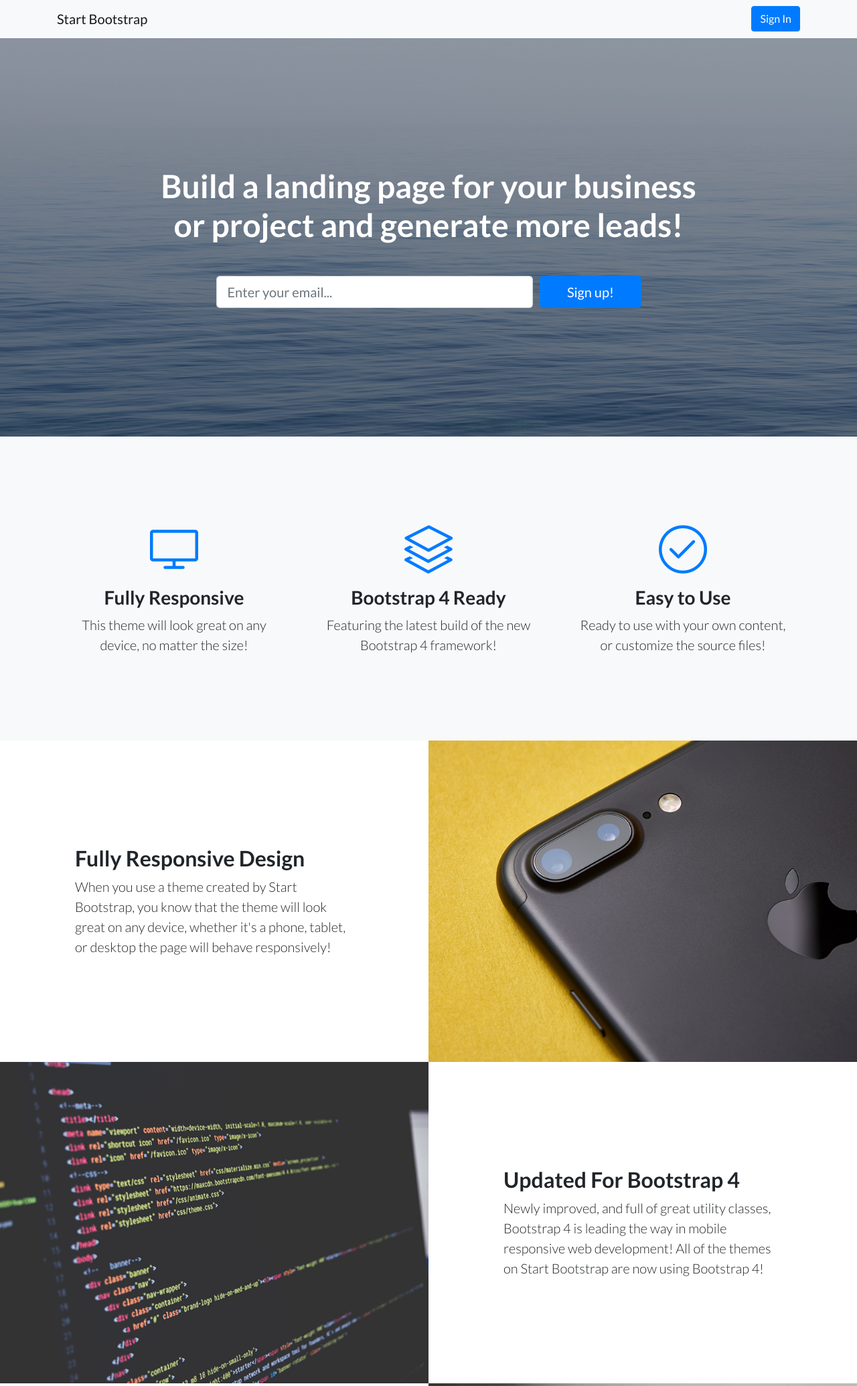
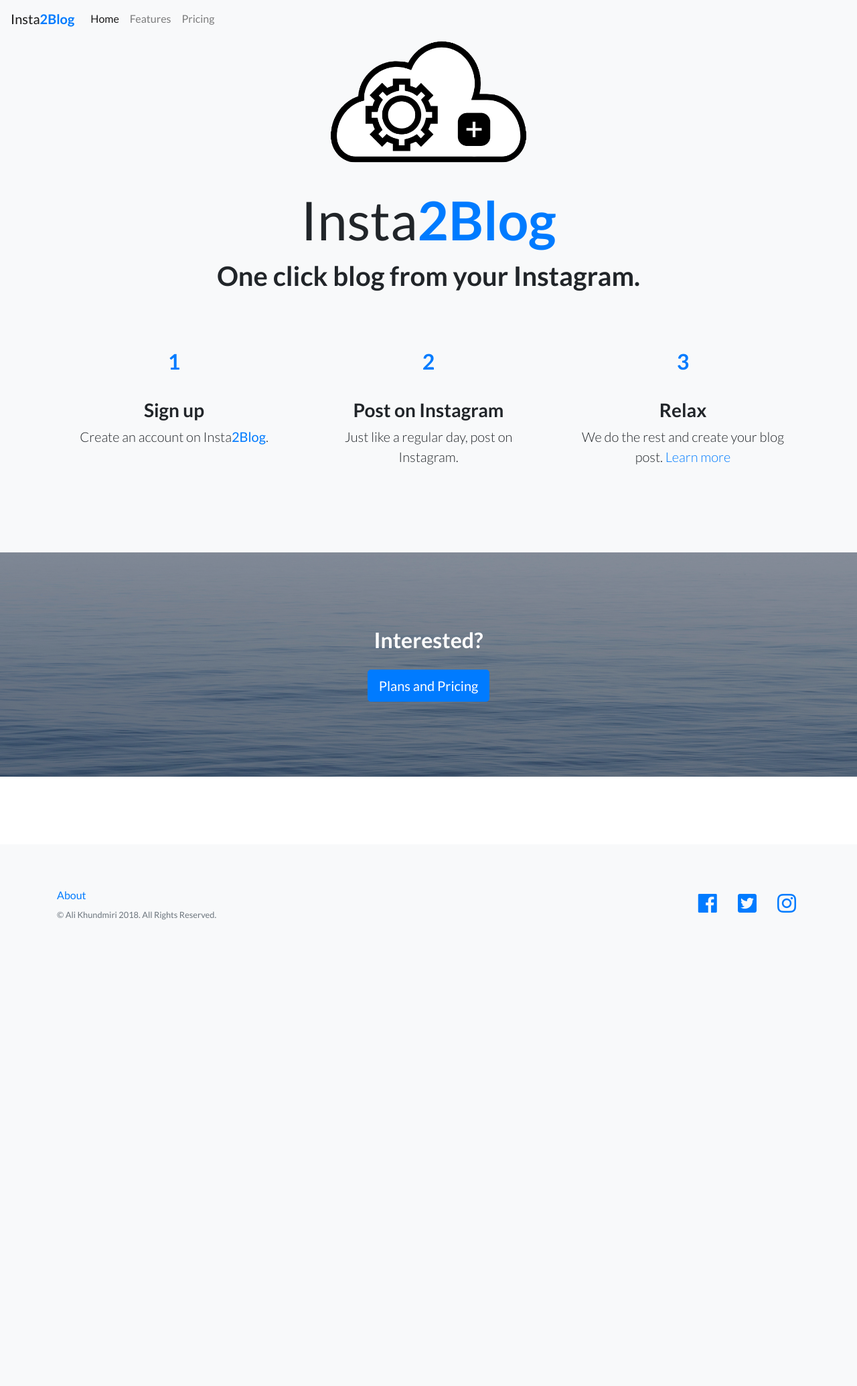
Before and after one commit to alikhundmiri/insta2blog, a Django app: page / in a window 1280 px wide. Shown: the top 2070 px of the page at 67% size. After the commit the page ends 1374 px from the top, so only its background shows below. Run offline with Django 3.2, Linux system fonts and the light colour scheme; some libraries are stand-ins or nearby versions.

Commit message:
html set up for page_1 and page_2

```diff
--- a/core/urls.py
+++ b/core/urls.py
@@ -24,4 +24,6 @@
 
 urlpatterns = [
 	path('', views.index , name='index'),
+	path('step_1', views.paywall_test , name='paywall_test'),
+	path('<str:variable>/step_2/', views.collect_email , name='collect_email'),
 ]
--- a/core/views.py
+++ b/core/views.py
@@ -12,3 +12,18 @@
 	}
 
 	return render(request, 'landing.html', context)
+
+def collect_email(request, variable):
+
+	print(variable)
+	context = {
+		'show_last_div' : False,
+	}
+	return render(request, 'collect_email.html', context)
+
+
+def paywall_test(request):
+	context = {
+		'show_last_div' : False,
+	}
+	return render(request, 'paywall_test.html', context)
--- a/static/base/css/landing-page.css
+++ b/static/base/css/landing-page.css
@@ -21,7 +21,7 @@
 header.masthead {
   position: relative;
   background-color: #343a40;
-  background: url("../img/bg-masthead.jpg") no-repeat center center;
+  background: url("../base/img/bg-masthead.jpg") no-repeat center center;
   background-size: cover;
   padding-top: 8rem;
   padding-bottom: 8rem;
@@ -105,7 +105,7 @@
 .call-to-action {
   position: relative;
   background-color: #343a40;
-  background: url("../img/bg-masthead.jpg") no-repeat center center;
+  background: url("../base/img/bg-masthead.jpg") no-repeat center center;
   background-size: cover;
   padding-top: 7rem;
   padding-bottom: 7rem;
--- a/templates/base.html
+++ b/templates/base.html
@@ -50,8 +50,8 @@
 	{% include 'footer.html' %}
 
 	<!-- Bootstrap core JavaScript -->
-	<script src="{% static 'vendor/jquery/jquery.min.js' %}"></script>
-	<script src="{% static 'vendor/bootstrap/js/bootstrap.bundle.min.js' %}"></script>
+	<script src="{% static 'base/vendor/jquery/jquery.min.js' %}"></script>
+	<script src="{% static 'base/vendor/bootstrap/js/bootstrap.bundle.min.js' %}"></script>
 
 </body>
 
--- a/templates/footer.html
+++ b/templates/footer.html
@@ -5,7 +5,7 @@
 				<ul class="list-inline mb-2">
 					<li class="list-inline-item">
 						<a href="#">About</a>
-					</li>
+					</li><!--
 					<li class="list-inline-item">&sdot;</li>
 					<li class="list-inline-item">
 						<a href="#">Contact</a>
@@ -17,24 +17,24 @@
 					<li class="list-inline-item">&sdot;</li>
 					<li class="list-inline-item">
 						<a href="#">Privacy Policy</a>
-					</li>
+					</li> -->
 				</ul>
-				<p class="text-muted small mb-4 mb-lg-0">&copy; Your Website 2018. All Rights Reserved.</p>
+				<p class="text-muted small mb-4 mb-lg-0">&copy; Ali Khundmiri 2018. All Rights Reserved.</p>
 			</div>
 			<div class="col-lg-6 h-100 text-center text-lg-right my-auto">
 				<ul class="list-inline mb-0">
 					<li class="list-inline-item mr-3">
-						<a href="#">
+						<a href="https://www.facebook.com/alicodermaker">
 							<i class="fab fa-facebook fa-2x fa-fw"></i>
 						</a>
 					</li>
 					<li class="list-inline-item mr-3">
-						<a href="#">
+						<a href="https:www.twitter.com/alicodermaker">
 							<i class="fab fa-twitter-square fa-2x fa-fw"></i>
 						</a>
 					</li>
 					<li class="list-inline-item">
-						<a href="#">
+						<a href="https://www.instagram.com/alicodermaker">
 							<i class="fab fa-instagram fa-2x fa-fw"></i>
 						</a>
 					</li>
--- a/templates/landing.html
+++ b/templates/landing.html
@@ -9,136 +9,51 @@
 {{ form.media }}
 {% endblock %}
 
+
 {% block content_1 %}
-<div class="container">
-	<div class="row">
-		<div class="col-lg-3 col-md-2"></div>
-		<div class="col-lg-6 col-md-8 col-sm-12">
-			<!-- content -->
-			{% block content_2 %}
-			{% endblock %}
-		</div>
-		<div class="col-lg-3 col-md-3"></div>
-	</div>
-</div>
 
-
-<!-- Masthead -->
-<header class="masthead text-white text-center">
-	<div class="overlay"></div>
+<!-- Icons Grid -->
+<section class="features-icons bg-light text-center" style="padding-top: 0px;">
 	<div class="container">
 		<div class="row">
 			<div class="col-xl-9 mx-auto">
-				<h1 class="mb-5">Build a landing page for your business or project and generate more leads!</h1>
-			</div>
-			<div class="col-md-10 col-lg-8 col-xl-7 mx-auto">
-				<form>
-					<div class="form-row">
-						<div class="col-12 col-md-9 mb-2 mb-md-0">
-							<input type="email" class="form-control form-control-lg" placeholder="Enter your email...">
-						</div>
-						<div class="col-12 col-md-3">
-							<button type="submit" class="btn btn-block btn-lg btn-primary">Sign up!</button>
-						</div>
-					</div>
-				</form>
+				<img class="img-fluid mb-3" width="40%" src="{% static 'base/img/LogoMakr_5MpNGv.png' %}" alt="">
+				<br><span style="font-size: 80px;">Insta<b class="text-primary">2Blog</b></span>
+				<h1 class="mb-5">One click blog from your Instagram.</h1>
 			</div>
 		</div>
-	</div>
-</header>
-
-<!-- Icons Grid -->
-<section class="features-icons bg-light text-center">
-	<div class="container">
 		<div class="row">
 			<div class="col-lg-4">
 				<div class="features-icons-item mx-auto mb-5 mb-lg-0 mb-lg-3">
 					<div class="features-icons-icon d-flex">
-						<i class="icon-screen-desktop m-auto text-primary"></i>
+						<h2 class="m-auto text-primary">1</h2>
 					</div>
-					<h3>Fully Responsive</h3>
-					<p class="lead mb-0">This theme will look great on any device, no matter the size!</p>
+					<h3>Sign up</h3>
+					<p class="lead mb-0">Create an account on Insta<b class="text-primary">2Blog</b>.</p>
 				</div>
 			</div>
 			<div class="col-lg-4">
 				<div class="features-icons-item mx-auto mb-5 mb-lg-0 mb-lg-3">
 					<div class="features-icons-icon d-flex">
-						<i class="icon-layers m-auto text-primary"></i>
+						<h2 class="m-auto text-primary">2</h2>
 					</div>
-					<h3>Bootstrap 4 Ready</h3>
-					<p class="lead mb-0">Featuring the latest build of the new Bootstrap 4 framework!</p>
+					<h3>Post on Instagram</h3>
+					<p class="lead mb-0">Just like a regular day, post on Instagram.</p>
 				</div>
 			</div>
 			<div class="col-lg-4">
 				<div class="features-icons-item mx-auto mb-0 mb-lg-3">
 					<div class="features-icons-icon d-flex">
-						<i class="icon-check m-auto text-primary"></i>
+						<h2 class="m-auto text-primary">3</h2>
 					</div>
-					<h3>Easy to Use</h3>
-					<p class="lead mb-0">Ready to use with your own content, or customize the source files!</p>
+					<h3>Relax</h3>
+					<p class="lead mb-0">We do the rest and create your blog post. <a href="">Learn more</a></p>
 				</div>
 			</div>
 		</div>
 	</div>
 </section>
 
-<!-- Image Showcases -->
-<section class="showcase">
-	<div class="container-fluid p-0">
-		<div class="row no-gutters">
-
-			<div class="col-lg-6 order-lg-2 text-white showcase-img" style="background-image: url('img/bg-showcase-1.jpg');"></div>
-			<div class="col-lg-6 order-lg-1 my-auto showcase-text">
-				<h2>Fully Responsive Design</h2>
-				<p class="lead mb-0">When you use a theme created by Start Bootstrap, you know that the theme will look great on any device, whether it's a phone, tablet, or desktop the page will behave responsively!</p>
-			</div>
-		</div>
-		<div class="row no-gutters">
-			<div class="col-lg-6 text-white showcase-img" style="background-image: url('img/bg-showcase-2.jpg');"></div>
-			<div class="col-lg-6 my-auto showcase-text">
-				<h2>Updated For Bootstrap 4</h2>
-				<p class="lead mb-0">Newly improved, and full of great utility classes, Bootstrap 4 is leading the way in mobile responsive web development! All of the themes on Start Bootstrap are now using Bootstrap 4!</p>
-			</div>
-		</div>
-		<div class="row no-gutters">
-			<div class="col-lg-6 order-lg-2 text-white showcase-img" style="background-image: url('img/bg-showcase-3.jpg');"></div>
-			<div class="col-lg-6 order-lg-1 my-auto showcase-text">
-				<h2>Easy to Use &amp; Customize</h2>
-				<p class="lead mb-0">Landing Page is just HTML and CSS with a splash of SCSS for users who demand some deeper customization options. Out of the box, just add your content and images, and your new landing page will be ready to go!</p>
-			</div>
-		</div>
-	</div>
-</section>
-
-<!-- Testimonials -->
-<section class="testimonials text-center bg-light">
-	<div class="container">
-		<h2 class="mb-5">What people are saying...</h2>
-		<div class="row">
-			<div class="col-lg-4">
-				<div class="testimonial-item mx-auto mb-5 mb-lg-0">
-					<img class="img-fluid rounded-circle mb-3" src="{% static 'img/testimonials-1.jpg' %}" alt="">
-					<h5>Margaret E.</h5>
-					<p class="font-weight-light mb-0">"This is fantastic! Thanks so much guys!"</p>
-				</div>
-			</div>
-			<div class="col-lg-4">
-				<div class="testimonial-item mx-auto mb-5 mb-lg-0">
-					<img class="img-fluid rounded-circle mb-3" src="{% static 'img/testimonials-2.jpg' %}" alt="">
-					<h5>Fred S.</h5>
-					<p class="font-weight-light mb-0">"Bootstrap is amazing. I've been using it to create lots of super nice landing pages."</p>
-				</div>
-			</div>
-			<div class="col-lg-4">
-				<div class="testimonial-item mx-auto mb-5 mb-lg-0">
-					<img class="img-fluid rounded-circle mb-3" src="{% static 'img/testimonials-3.jpg' %}" alt="">
-					<h5>Sarah	W.</h5>
-					<p class="font-weight-light mb-0">"Thanks so much for making these free resources available to us!"</p>
-				</div>
-			</div>
-		</div>
-	</div>
-</section>
 
 <!-- Call to Action -->
 <section class="call-to-action text-white text-center">
@@ -146,19 +61,10 @@
 	<div class="container">
 		<div class="row">
 			<div class="col-xl-9 mx-auto">
-				<h2 class="mb-4">Ready to get started? Sign up now!</h2>
+				<h2 class="mb-4">Interested?</h2>
 			</div>
 			<div class="col-md-10 col-lg-8 col-xl-7 mx-auto">
-				<form>
-					<div class="form-row">
-						<div class="col-12 col-md-9 mb-2 mb-md-0">
-							<input type="email" class="form-control form-control-lg" placeholder="Enter your email...">
-						</div>
-						<div class="col-12 col-md-3">
-							<button type="submit" class="btn btn-block btn-lg btn-primary">Sign up!</button>
-						</div>
-					</div>
-				</form>
+				<a href="{% url 'core:collect_email' 'one' %}" class="btn btn-primary btn-lg">Plans and Pricing</a>
 			</div>
 		</div>
 	</div>
--- a/templates/navbar.html
+++ b/templates/navbar.html
@@ -1,6 +1,20 @@
-<nav class="navbar navbar-light bg-light static-top">
-	<div class="container">
-		<a class="navbar-brand" href="#">Start Bootstrap</a>
-		<a class="btn btn-primary" href="#">Sign In</a>
-	</div>
-</nav>
+
+	<nav class="navbar navbar-expand-lg navbar-light bg-light">
+		<a class="navbar-brand" href="#">Insta<b class="text-primary">2Blog</b></a>
+		<button class="navbar-toggler" type="button" data-toggle="collapse" data-target="#navbarNav" aria-controls="navbarNav" aria-expanded="false" aria-label="Toggle navigation">
+			<span class="navbar-toggler-icon"></span>
+		</button>
+		<div class="collapse navbar-collapse" id="navbarNav">
+			<ul class="navbar-nav">
+				<li class="nav-item active">
+					<a class="nav-link" href="#">Home <span class="sr-only">(current)</span></a>
+				</li>
+				<li class="nav-item">
+					<a class="nav-link" href="{% url 'core:collect_email' variable='one' %}">Features</a>
+				</li>
+				<li class="nav-item">
+					<a class="nav-link" href="{% url 'core:paywall_test' %}">Pricing</a>
+				</li>
+			</ul>
+		</div>
+	</nav>
```
Also changed, not shown: templates/collect_email.html (added, +39 -0 lines), templates/paywall_test.html (added, +90 -0 lines), static/base/img/LogoMakr_5MpNGv.png (added).
